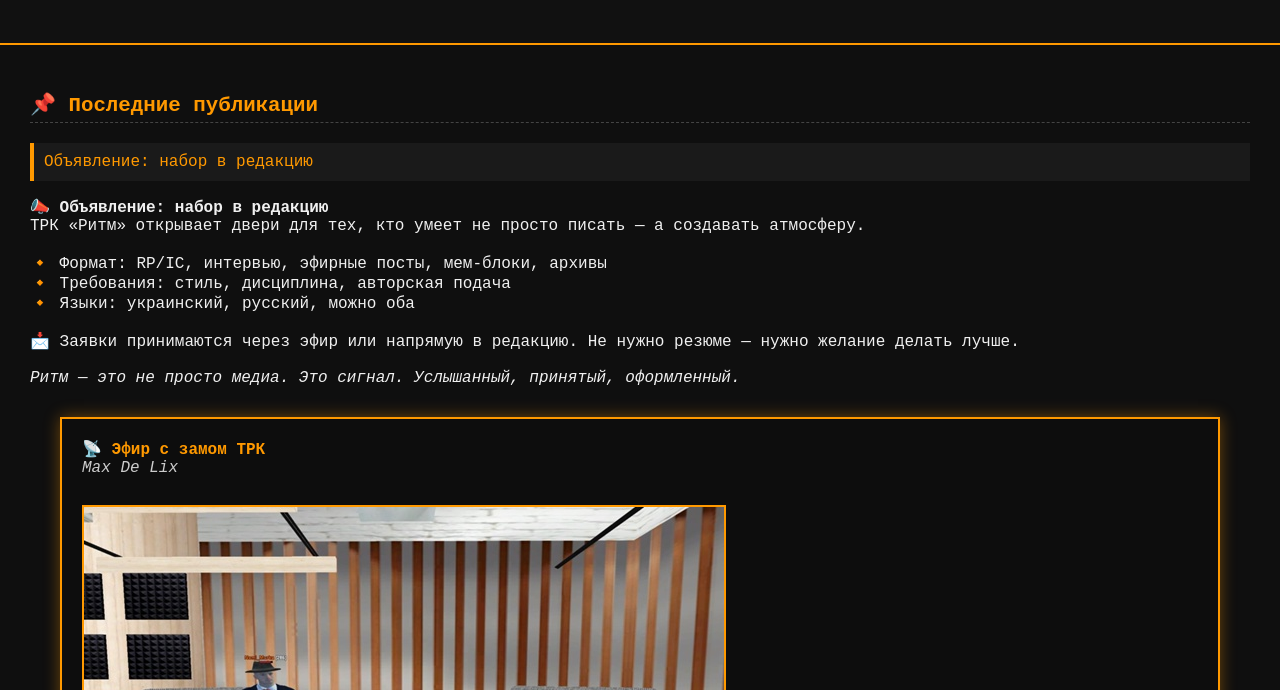
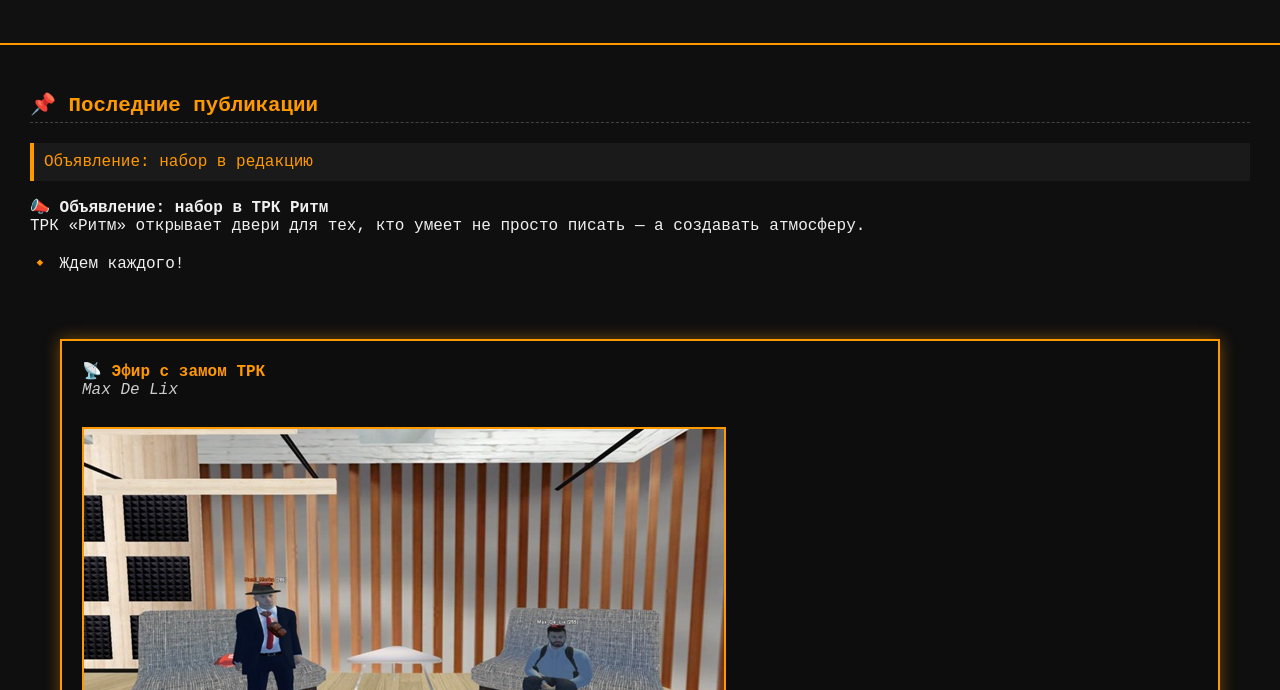
Before and after one commit to igorkornikhuk-hash/ritm-gazeta, a plain HTML site: page posts.html in a window 1280 px wide. Shown: the part 110-800 px from the top of the page. Drawn offline with Linux system fonts and the light colour scheme.

Commit message:
Update posts.html

```diff
--- a/posts.html
+++ b/posts.html
@@ -123,17 +123,12 @@
     <ul>
       <li><a href="#">Объявление: набор в редакцию</a></li>
     </ul><div class="post-call">
-  <b>📣 Объявление: набор в редакцию</b><br>
+  <b>📣 Объявление: набор в ТРК Ритм</b><br>
   ТРК «Ритм» открывает двери для тех, кто умеет не просто писать — а создавать атмосферу.<br><br>
 
-  🔸 Формат: RP/IC, интервью, эфирные посты, мем-блоки, архивы<br>
-  🔸 Требования: стиль, дисциплина, авторская подача<br>
-  🔸 Языки: украинский, русский, можно оба<br><br>
+  🔸 Ждем каждого!<br>
 
-  📩 Заявки принимаются через эфир или напрямую в редакцию.
-  Не нужно резюме — нужно желание делать лучше.<br><br>
-
-  <i>Ритм — это не просто медиа. Это сигнал. Услышанный, принятый, оформленный.</i>
+  <br><br>
 </div>
 
     <div class="post-efir">
```
